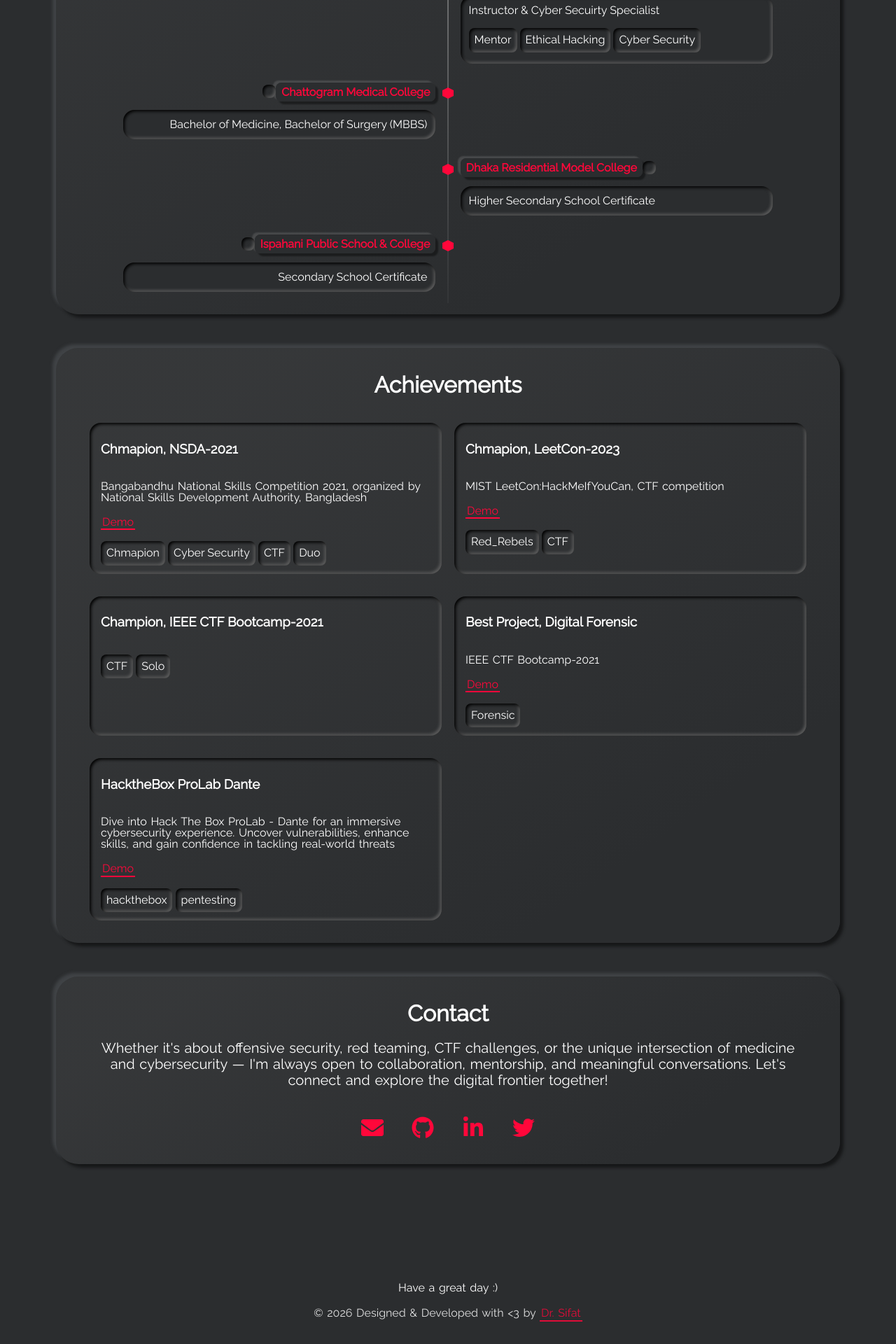
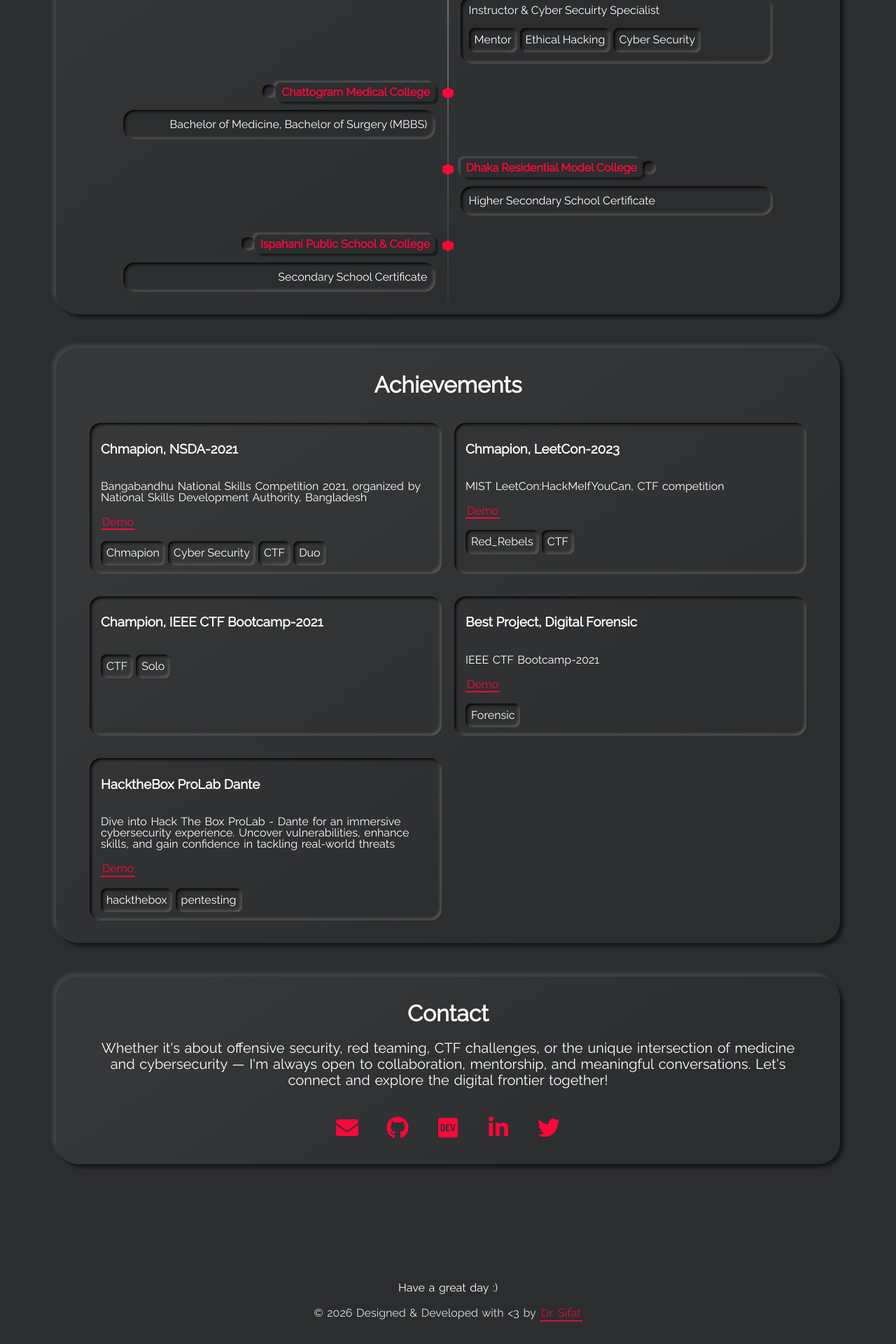
Before and after one commit to b4dboy17/b4dboy17.github.io, a Jekyll site: the page built from index.html, in a window 1280 px wide. Shown: the part 2308-4228 px from the top of the page at 70% size. Built offline with Jekyll 4.4.1, drawn with Linux system fonts in a browser that asks for light colours.

Commit message:
Update _includes/section-contact.html

```diff
--- a/_includes/section-contact.html
+++ b/_includes/section-contact.html
@@ -34,9 +34,9 @@
   </a>
   {% endif %}
 
-  {% if site.dev_username != null %}
-  <a class="social-link black" aria-label="My DEV" target="_blank" rel="noreferrer"
-    href="https://dev.to/{{site.dev_username}}">
+  {% if site.tryhackme_username != null %}
+  <a class="social-link black" aria-label="My TryHackMe" target="_blank" rel="noreferrer"
+    href="https://tryhackme.com/p/{{site.tryhackme_username}}">
     <div class="social">
       <svg class="social-svg" viewBox="0 0 48 48">
         <use x="12" y="12" width="24" height="24" viewBox="0 0 48 48" xlink:href="{{ "/assets/img/brands.svg#dev" | prepend: site.baseurl }}"></use>
@@ -58,7 +58,7 @@
 
   {% if site.twitter_username != null %}
   <a class="social-link twitter" aria-label="My Twitter" target="_blank" rel="noreferrer"
-    href="https://twitter.com/{{site.twitter_username}}">
+    href="https://x.com/{{site.twitter_username}}">
     <div class="social">
       <svg class="social-svg" viewBox="0 0 48 48">
         <use x="12" y="12" width="24" height="24" viewBox="0 0 48 48" xlink:href="{{ "/assets/img/brands.svg#twitter" | prepend: site.baseurl }}"></use>
```
